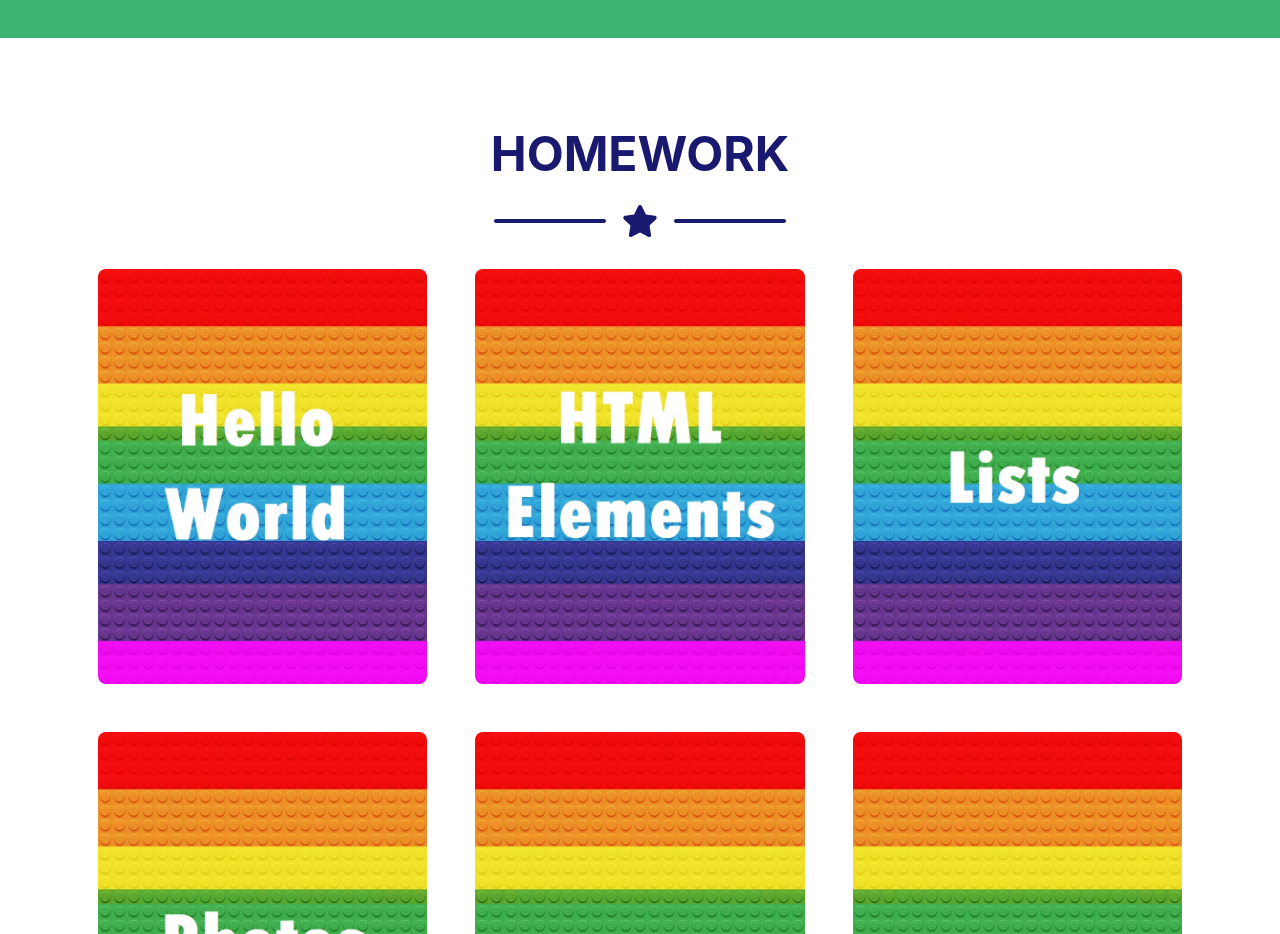
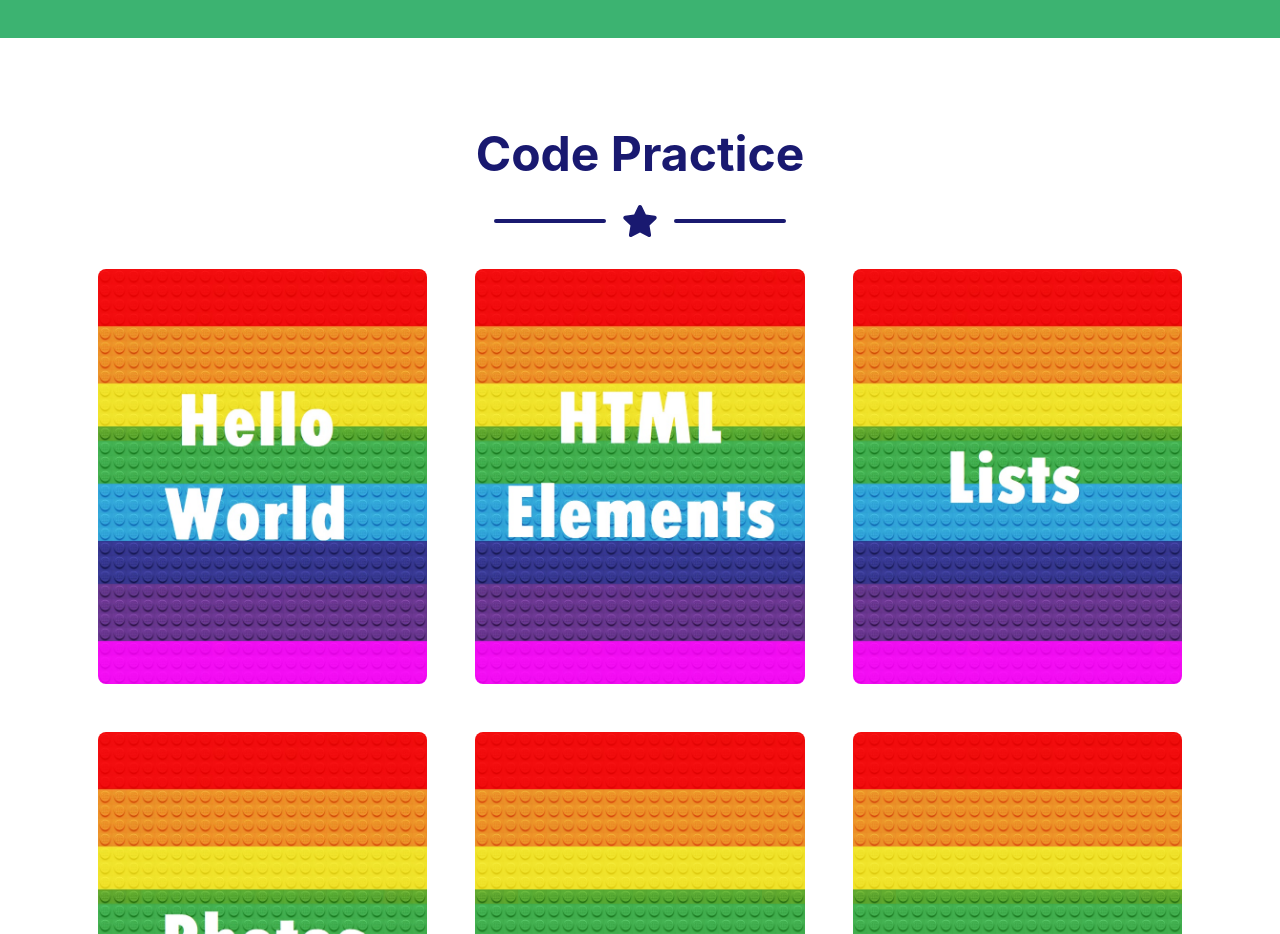
Before and after one commit to Rosalula23/rosalula23.github.io, a plain HTML site: page index.html in a window 1280 px wide. Shown: the part 860-1794 px from the top of the page. Drawn offline with nearby package versions, Linux system fonts and the light colour scheme; a web font is replaced by a local one.

Commit message:
Update index.html

```diff
--- a/index.html
+++ b/index.html
@@ -63,7 +63,7 @@
             <div class="container">
                 <!-- Portfolio Section Heading-->
                 <div class="text-center">
-                    <h2 class="page-section-heading text-secondary mb-0 d-inline-block">HOMEWORK</h2>
+                    <h2 class="page-section-heading text-secondary mb-0 d-inline-block">Code Practice</h2>
                 </div>
                 <!-- Icon Divider-->
                 <div class="divider-custom">
```
